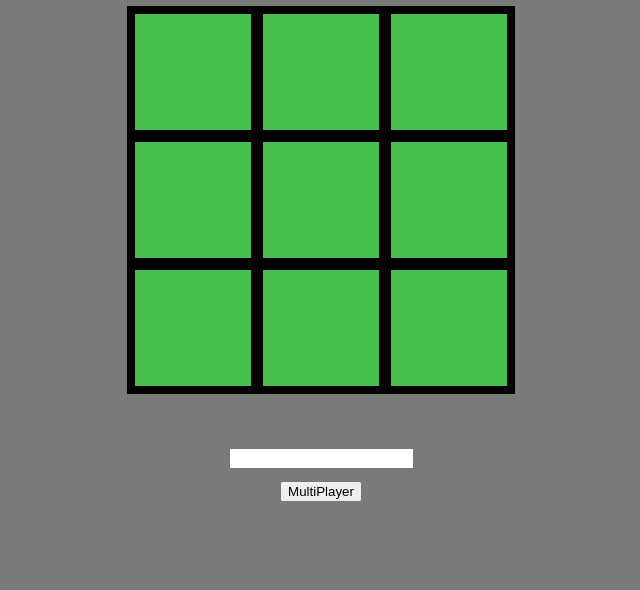
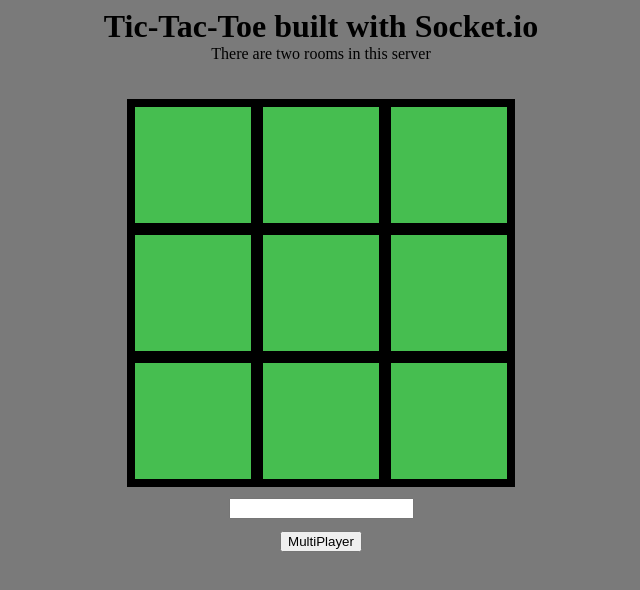
Before and after one commit to ThanosDodd/tic-tac-toe-socket-io, a website: page public/index.html in a window 1280 px wide. Shown: the whole page, without its empty margins (319-959 px from the left). Drawn offline with nearby package versions, Linux system fonts and the light colour scheme.

Commit message:
header add

```diff
--- a/public/index.html
+++ b/public/index.html
@@ -11,6 +11,9 @@
   </head>
 
   <body>
+    <h1>Tic-Tac-Toe built with Socket.io</h1>
+    <p>There are two rooms in this server</p>
+
     <div class="game-container">
       <div class="game-square" id="1"></div>
       <div class="game-square" id="2"></div>
--- a/public/styles.css
+++ b/public/styles.css
@@ -6,6 +6,15 @@ body {
 
 input {
   margin: 1%;
+}
+
+h1,
+p {
+  margin: 0;
+}
+
+p {
+  margin-bottom: 3%;
 }
 
 .game-container {
```
